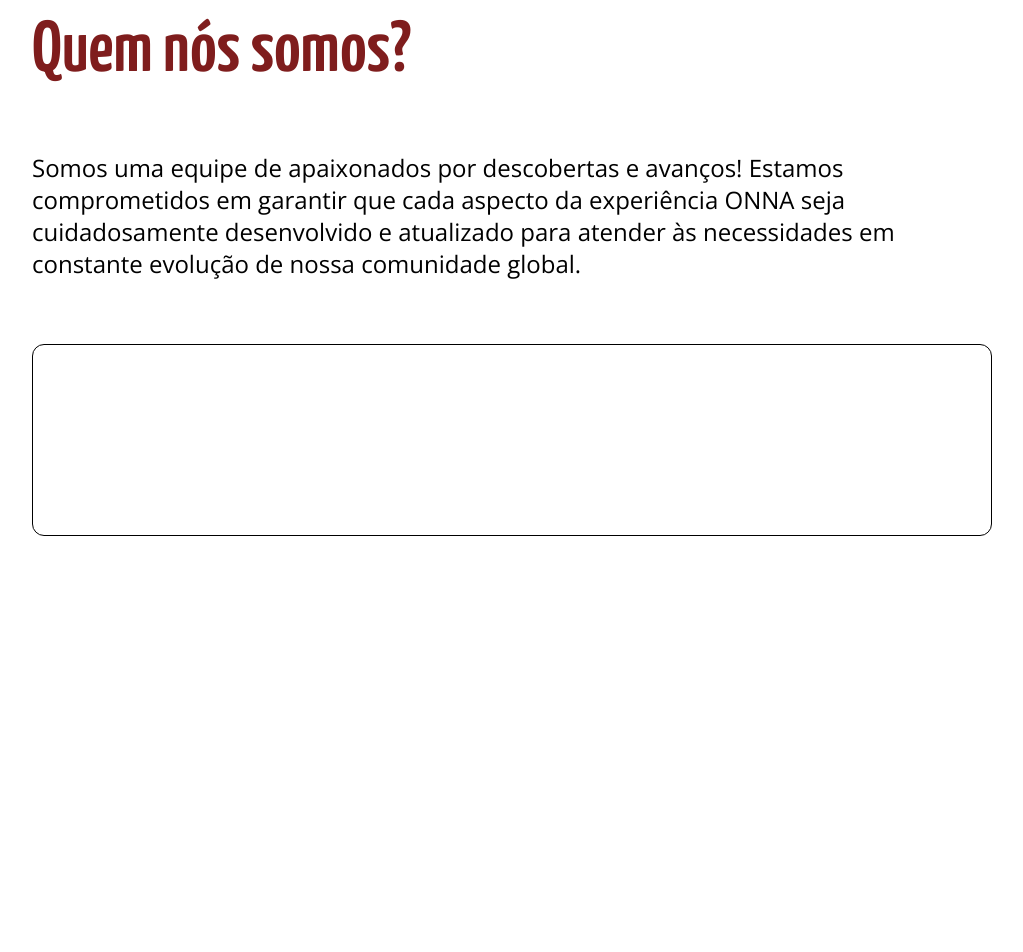
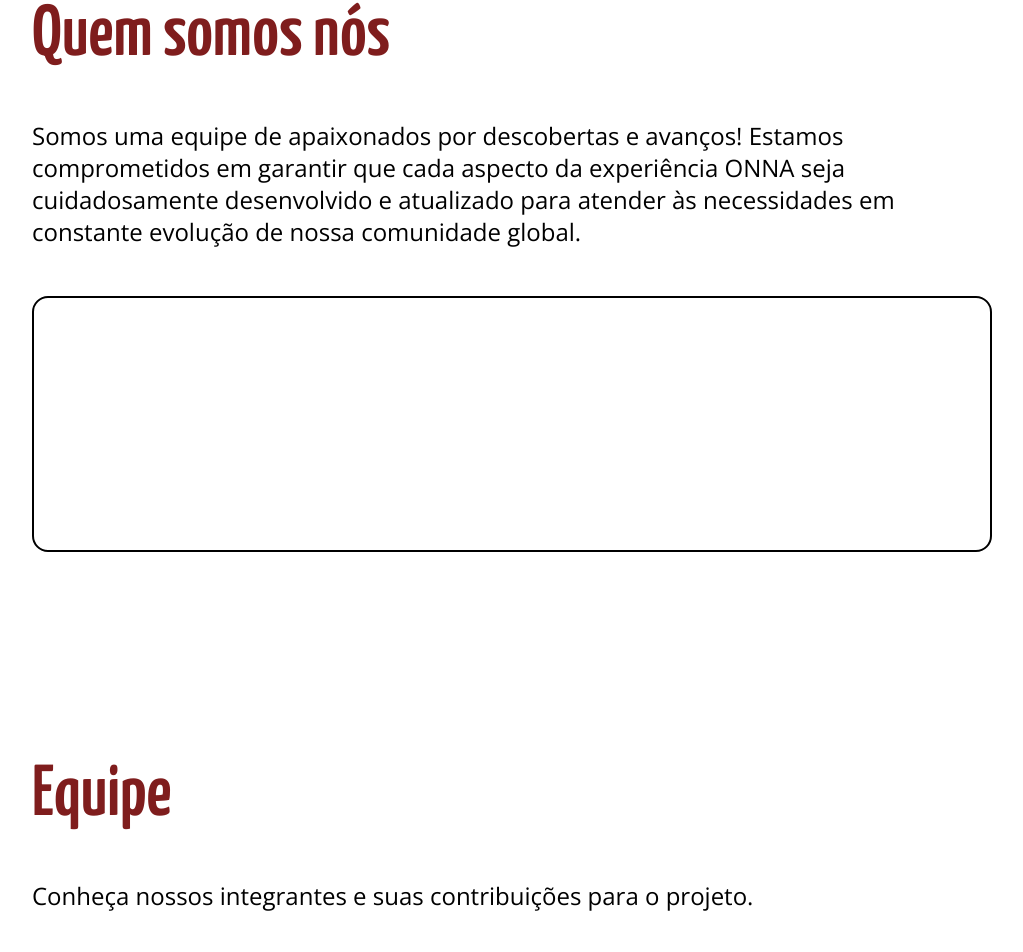
Before and after one commit to bbayerdev/onna-web, a Next.js app: page /sobre in a window 1280 px wide. Shown: the part 260-1212 px from the top of the page, without its empty margins (128-1151 px from the left). Before the commit the page ends 908 px from the top, so only its background shows below. Built offline with nearby package versions, Linux system fonts and the light colour scheme.

Commit message:
Sobre 1.0

```diff
--- /dev/null
+++ b/app/components/sobre/cardMetas.tsx
@@ -0,0 +1,19 @@
+import React from 'react'
+
+type Props = {
+    titulo: string
+    meta: string
+}
+
+const CardMetas = ({ titulo, meta }: Props) => {
+    return (
+
+        <div className='w-full h-full border-2 rounded-xl border-black p-8'>
+            <h1 className='font-bold text-4xl'>{titulo}</h1>
+            <p className='font-opensans text-2xl mt-5'>{meta}</p>
+        </div>
+
+    )
+}
+
+export default CardMetas
--- /dev/null
+++ b/app/components/sobre/imgs/mascote.tsx
@@ -0,0 +1,11 @@
+import React from 'react'
+import Image from 'next/image'
+import mascote from '../../../../public/imgs/mascote.png'
+
+const Mascote = () => {
+  return (
+    <Image src={mascote} alt='logo' width={0} height={500} className='select-none w-max h-auto'/>
+  )
+}
+
+export default Mascote
--- a/app/components/sobre/section1.tsx
+++ /dev/null
@@ -1,13 +0,0 @@
-import React from 'react'
-
-const Section1 = () => {
-    return (
-        <section className='flex flex-col justify-center m-auto py-28 w-3/4 space-y-16'>
-            <h1 className='font-bold text-7xl text-red-900'>Quem nós somos? </h1>
-            <p className='font-opensans text-2xl p-'>Somos uma equipe de apaixonados por descobertas e avanços!  Estamos comprometidos em garantir que cada aspecto da experiência ONNA seja cuidadosamente desenvolvido e atualizado para atender às necessidades em constante evolução de nossa comunidade global.</p>
-            <div className='w-full border-[1px] rounded-xl h-48 border-black '></div>
-        </section>
-    )
-}
-
-export default Section1
--- a/app/sobre/page.tsx
+++ b/app/sobre/page.tsx
@@ -1,14 +1,57 @@
 import React from 'react'
 import Header from '../components/home/header'
-import Section1 from '../components/sobre/section1'
+import CardMetas from '../components/sobre/cardMetas'
+import Footer from '../components/home/footer'
+import Mascote from '../components/sobre/imgs/mascote'
 
 const Sobre = () => {
   return (
-    <main className='antialiased'>
-        <Header/>
-        <Section1/>
+    <div className='antialiased'>
+      <Header />
 
-    </main>
+      <main className='space-y-52'>
+        <section className='flex flex-col w-3/4 justify-center space-y-12 m-auto mt-24'>
+          <h1 className='text-7xl text-red-900 font-bold'>Quem somos nós</h1>
+          <p className='font-opensans text-2xl'>Somos uma equipe de apaixonados por descobertas e avanços!  Estamos comprometidos em garantir que cada aspecto da experiência ONNA seja cuidadosamente desenvolvido e atualizado para atender às necessidades em constante evolução de nossa comunidade global.</p>
+          <div className='w-full h-64 border-2 rounded-2xl border-black'>
+          </div>
+        </section>
+
+        <section className='flex flex-col w-3/4 justify-center space-y-12 m-auto mt-24'>
+          <h1 className='text-7xl text-red-900 font-bold'>Equipe</h1>
+          <p className='font-opensans text-2xl'>Conheça nossos integrantes e suas contribuições para o projeto.</p>
+          <div className='w-full h-[400px] border-black flex flex-row space-x-12 justify-center'>
+            <div className='w-1/4 h-full border-2 rounded-3xl border-black'></div>
+            <div className='w-1/4 h-full border-2 rounded-3xl border-black'></div>
+            <div className='w-1/4 h-full border-2 rounded-3xl border-black'></div>
+          </div>
+        </section>
+
+        <section className='flex flex-col w-4/5 justify-center space-y-12 m-auto mt-24'>
+          <h1 className='text-7xl text-red-900 font-bold text-center'>Metas</h1>
+
+          <div className='w-full h-[320px] border-black flex flex-row space-x-12 justify-center'>
+            <CardMetas
+              titulo='Aumentar o engajamento do usuário'
+              meta='Aumentar o número de usuárias ativas em nossa plataforma'
+            />
+
+            <CardMetas
+              titulo='Melhorar a acessibilidade'
+              meta='Plataforma mais acessível e fácil de usar para mulheres de todas as origens e níveis de experiência'
+            />
+
+            <CardMetas
+              titulo='Atualizar regularmente os conteúdos'
+              meta='Garantindo que nossas usuárias tenham acesso a conteúdos precisos e úteis em sua jornada de cuidados com a saúde'
+            />
+          </div>
+
+        </section>
+
+      </main>
+      <Footer />
+    </div>
   )
 }
 
```
Also changed, not shown: public/imgs/mascote.png (added), 1 other file (tests, documents, lock files or other folders).
